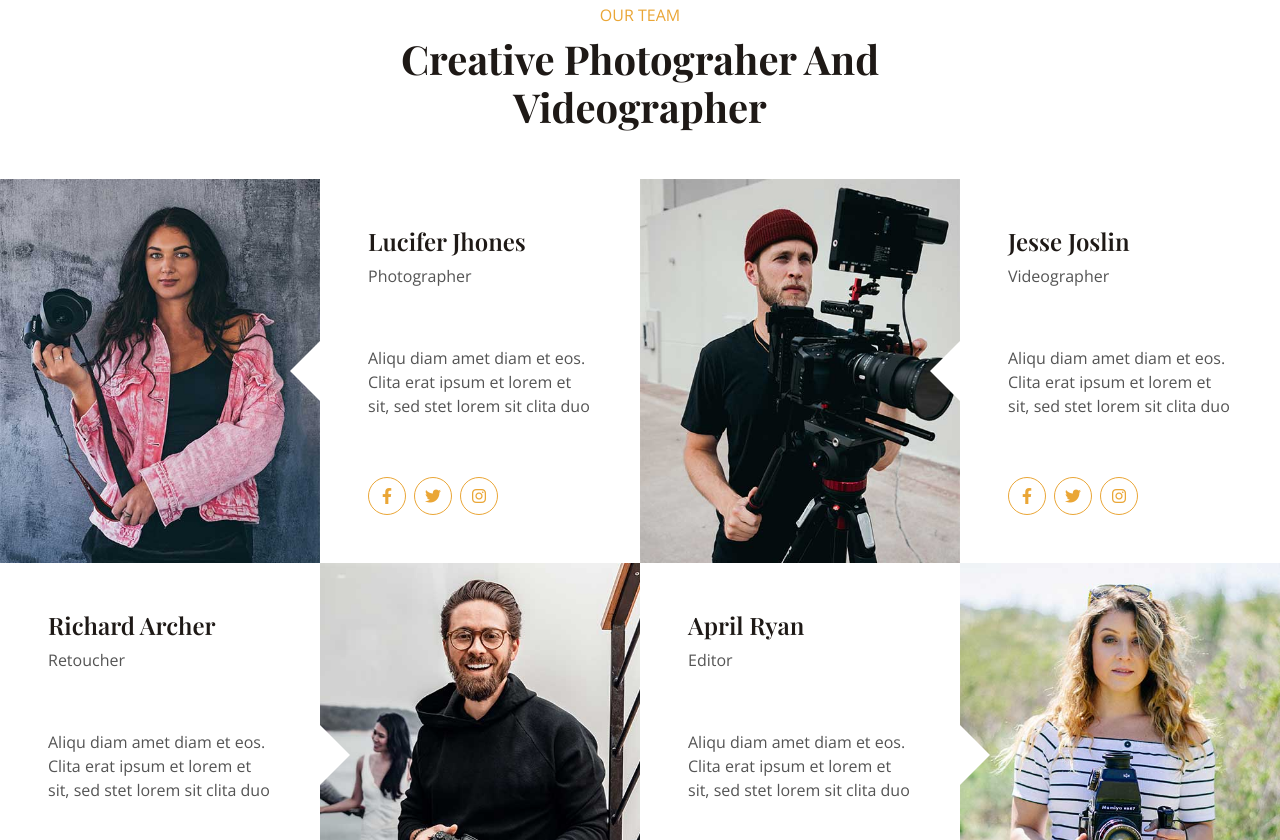
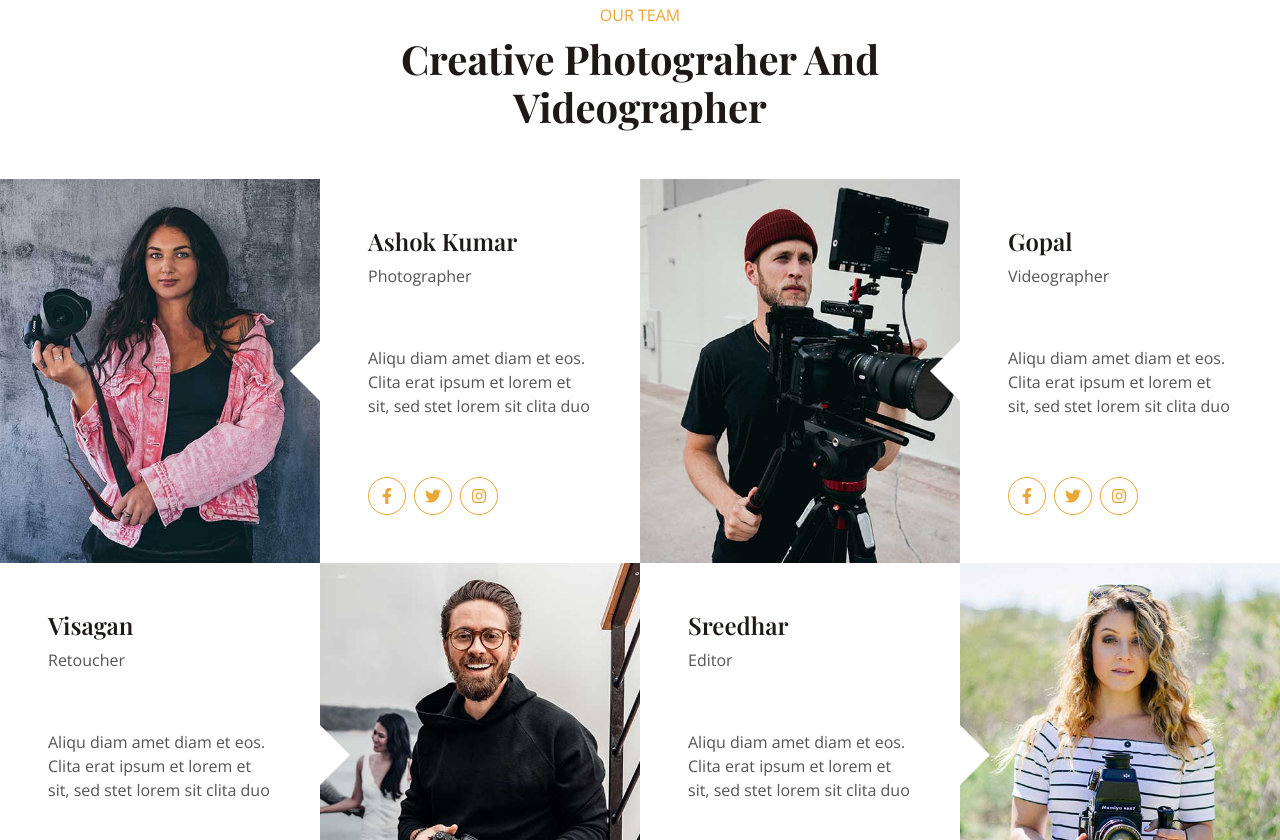
Before and after one commit to VisaganSP/photo_studio_3, a plain HTML site: page about.html in a window 1280 px wide. Shown: the part 1798-2638 px from the top of the page. Drawn offline with nearby package versions, Linux system fonts and the light colour scheme.

Commit message:
Changed the Names in Home and About  page

```diff
--- a/about.html
+++ b/about.html
@@ -146,7 +146,7 @@
         <div class="container">
             <div class="text-center mx-auto wow fadeInUp" data-wow-delay="0.1s" style="max-width: 500px;">
                 <p class="text-primary text-uppercase mb-2">Why Choose Us!</p>
-                <h1 class="display-6 mb-5">The Leading Photo Studio In The Country</h1>
+                <h1 class="display-6 mb-5">The Leading Photo Studio In Theni</h1>
             </div>
             <div class="row g-3">
                 <div class="col-lg-4 col-md-6 pt-lg-5 wow fadeInUp" data-wow-delay="0.1s">
@@ -193,7 +193,7 @@
                     <div class="col-sm-6">
                         <div class="h-100 p-5 d-flex flex-column justify-content-between">
                             <div class="mb-3">
-                                <h4>Lucifer Jhones</h4>
+                                <h4>Ashok Kumar</h4>
                                 <span>Photographer</span>
                             </div>
                             <p>Aliqu diam amet diam et eos. Clita erat ipsum et lorem et sit, sed stet lorem sit clita duo</p>
@@ -216,7 +216,7 @@
                     <div class="col-sm-6">
                         <div class="h-100 p-5 d-flex flex-column justify-content-between">
                             <div class="mb-3">
-                                <h4>Jesse Joslin</h4>
+                                <h4>Gopal</h4>
                                 <span>Videographer</span>
                             </div>
                             <p>Aliqu diam amet diam et eos. Clita erat ipsum et lorem et sit, sed stet lorem sit clita duo</p>
@@ -239,7 +239,7 @@
                     <div class="col-sm-6">
                         <div class="h-100 p-5 d-flex flex-column justify-content-between">
                             <div class="mb-3">
-                                <h4>Richard Archer</h4>
+                                <h4>Visagan</h4>
                                 <span>Retoucher</span>
                             </div>
                             <p>Aliqu diam amet diam et eos. Clita erat ipsum et lorem et sit, sed stet lorem sit clita duo</p>
@@ -262,7 +262,7 @@
                     <div class="col-sm-6">
                         <div class="h-100 p-5 d-flex flex-column justify-content-between">
                             <div class="mb-3">
-                                <h4>April Ryan</h4>
+                                <h4>Sreedhar</h4>
                                 <span>Editor</span>
                             </div>
                             <p>Aliqu diam amet diam et eos. Clita erat ipsum et lorem et sit, sed stet lorem sit clita duo</p>
```
Also changed, not shown: index.html (+6 -6 lines).
